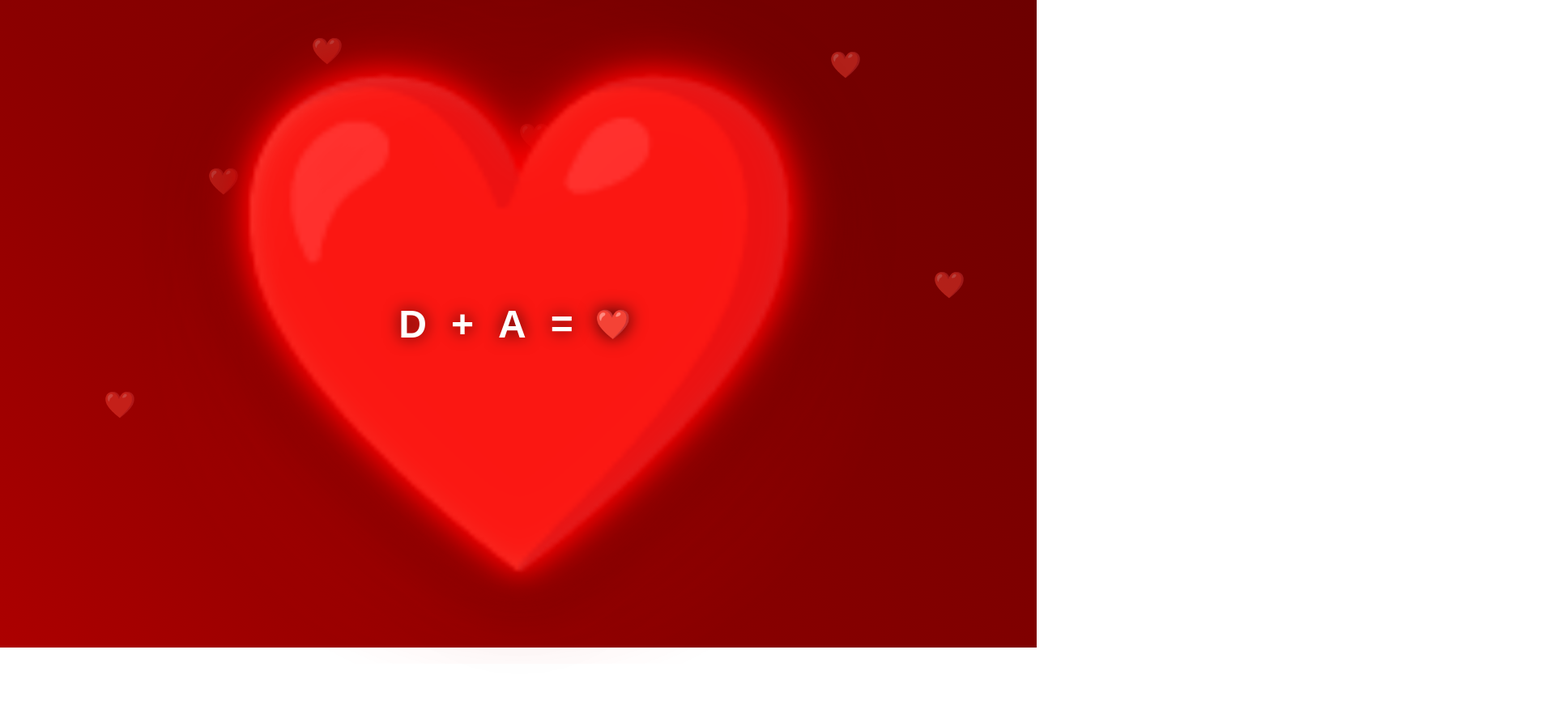
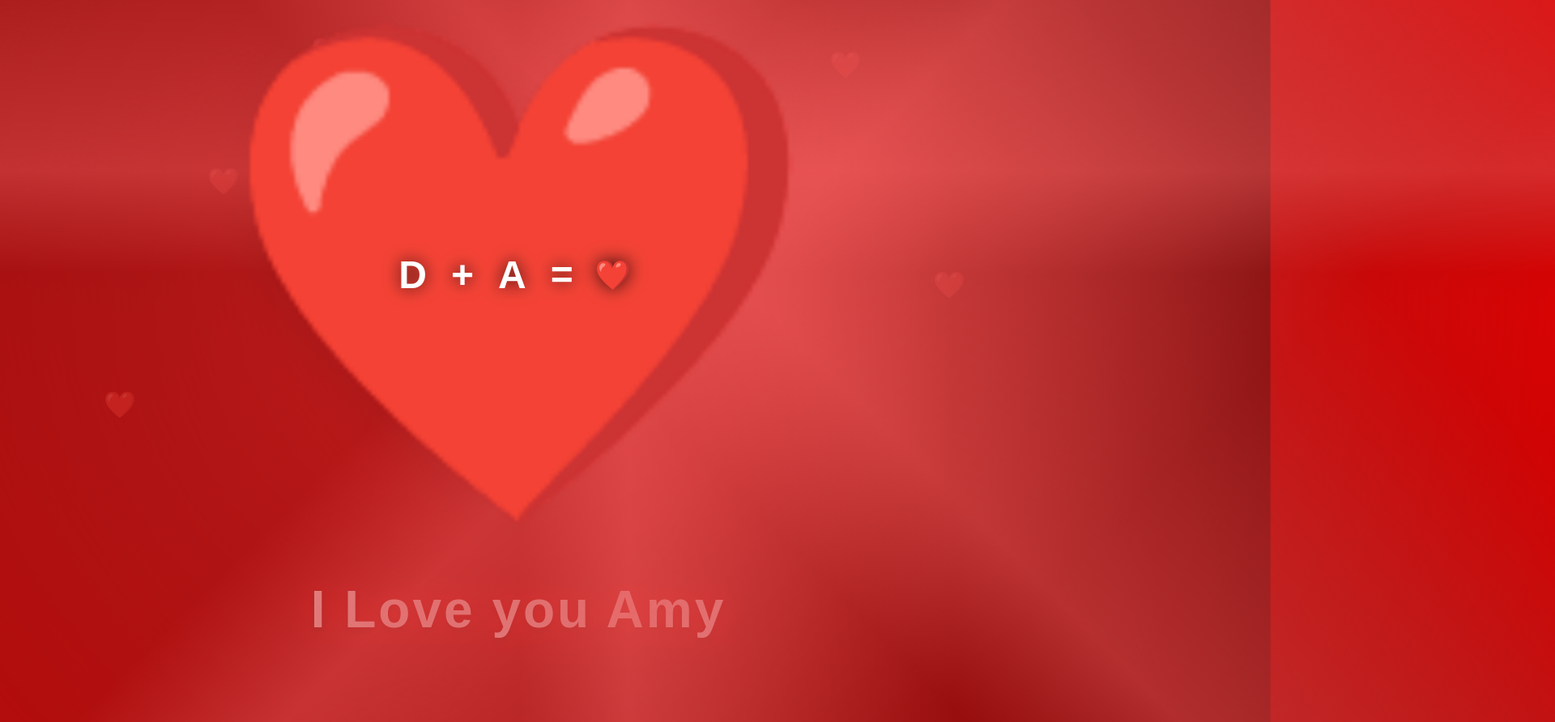
Before and after one commit to DomeLandGHG/I-Love-You-Amy, a plain HTML site: page heart.html in a window 1280 px wide. Shown: the top 892 px of the page at 81% size, 1920 px wide, since content can reach past the window. Before the commit the page ends 800 px from the top, so only its background shows below. Drawn offline with Linux system fonts and the light colour scheme.

Commit message:
Text And fine edging

```diff
--- a/heart.html
+++ b/heart.html
@@ -108,10 +108,6 @@
         .big-heart {
             font-size: 35rem;
             color: #ff0000;
-            text-shadow:
-                0 0 30px rgba(255, 0, 0, 0.8),
-                0 0 60px rgba(255, 0, 0, 0.6),
-                0 0 90px rgba(255, 0, 0, 0.4);
             animation: heartbeat 1.5s ease-in-out infinite;
             display: inline-block;
             filter: drop-shadow(0 10px 30px rgba(0, 0, 0, 0.5));
@@ -119,25 +115,32 @@
         }
 
         .big-heart::before {
-            content: '❤️';
+            content: '';
             position: absolute;
-            top: 0;
-            left: 0;
-            width: 100%;
-            height: 100%;
-            background: linear-gradient(135deg, rgba(255, 255, 255, 0.6) 0%, transparent 30%, transparent 70%, rgba(255, 255, 255, 0.3) 100%);
-            -webkit-background-clip: text;
-            background-clip: text;
-            -webkit-text-fill-color: transparent;
-            animation: shine 3s ease-in-out infinite;
+            top: 50%;
+            left: 50%;
+            transform: translate(-50%, -50%);
+            width: 300%;
+            height: 300%;
+            background:
+                linear-gradient(0deg, transparent 50%, rgba(255, 100, 100, 0.4) 55%, transparent 70%),
+                linear-gradient(45deg, transparent 50%, rgba(255, 100, 100, 0.4) 55%, transparent 70%),
+                linear-gradient(90deg, transparent 50%, rgba(255, 100, 100, 0.4) 55%, transparent 70%),
+                linear-gradient(135deg, transparent 50%, rgba(255, 100, 100, 0.4) 55%, transparent 70%),
+                radial-gradient(circle, rgba(255, 50, 50, 0.6) 0%, rgba(255, 50, 50, 0.3) 40%, transparent 80%);
+            animation: radiate 2s ease-in-out infinite;
+            z-index: -1;
+            pointer-events: none;
         }
 
-        @keyframes shine {
+        @keyframes radiate {
             0%, 100% {
-                opacity: 0.3;
+                transform: translate(-50%, -50%) scale(1);
+                opacity: 0.8;
             }
             50% {
-                opacity: 0.8;
+                transform: translate(-50%, -50%) scale(1.2);
+                opacity: 1;
             }
         }
 
@@ -204,6 +207,35 @@
         .falling-heart:nth-child(8) { left: 80%; animation-duration: 11.5s; animation-delay: 3.5s; }
         .falling-heart:nth-child(9) { left: 90%; animation-duration: 10s; animation-delay: 0.5s; }
         .falling-heart:nth-child(10) { left: 15%; animation-duration: 9s; animation-delay: 6s; }
+
+        .love-message {
+            font-size: 4rem;
+            font-weight: 900;
+            color: #ffffff;
+            text-shadow:
+                0 0 20px rgba(255, 0, 0, 0.8),
+                0 0 40px rgba(255, 0, 0, 0.6),
+                0 4px 10px rgba(0, 0, 0, 0.5);
+            margin-top: 3rem;
+            letter-spacing: 3px;
+            animation: textGlow 2s ease-in-out infinite;
+            z-index: 2;
+        }
+
+        @keyframes textGlow {
+            0%, 100% {
+                text-shadow:
+                    0 0 20px rgba(255, 0, 0, 0.8),
+                    0 0 40px rgba(255, 0, 0, 0.6),
+                    0 4px 10px rgba(0, 0, 0, 0.5);
+            }
+            50% {
+                text-shadow:
+                    0 0 30px rgba(255, 0, 0, 1),
+                    0 0 60px rgba(255, 0, 0, 0.8),
+                    0 4px 10px rgba(0, 0, 0, 0.5);
+            }
+        }
     </style>
 </head>
 <body>
@@ -233,6 +265,7 @@
                 <span class="small-heart">❤️</span>
             </div>
         </div>
+        <div class="love-message">I Love you Amy</div>
     </div>
 </body>
 </html>
```
